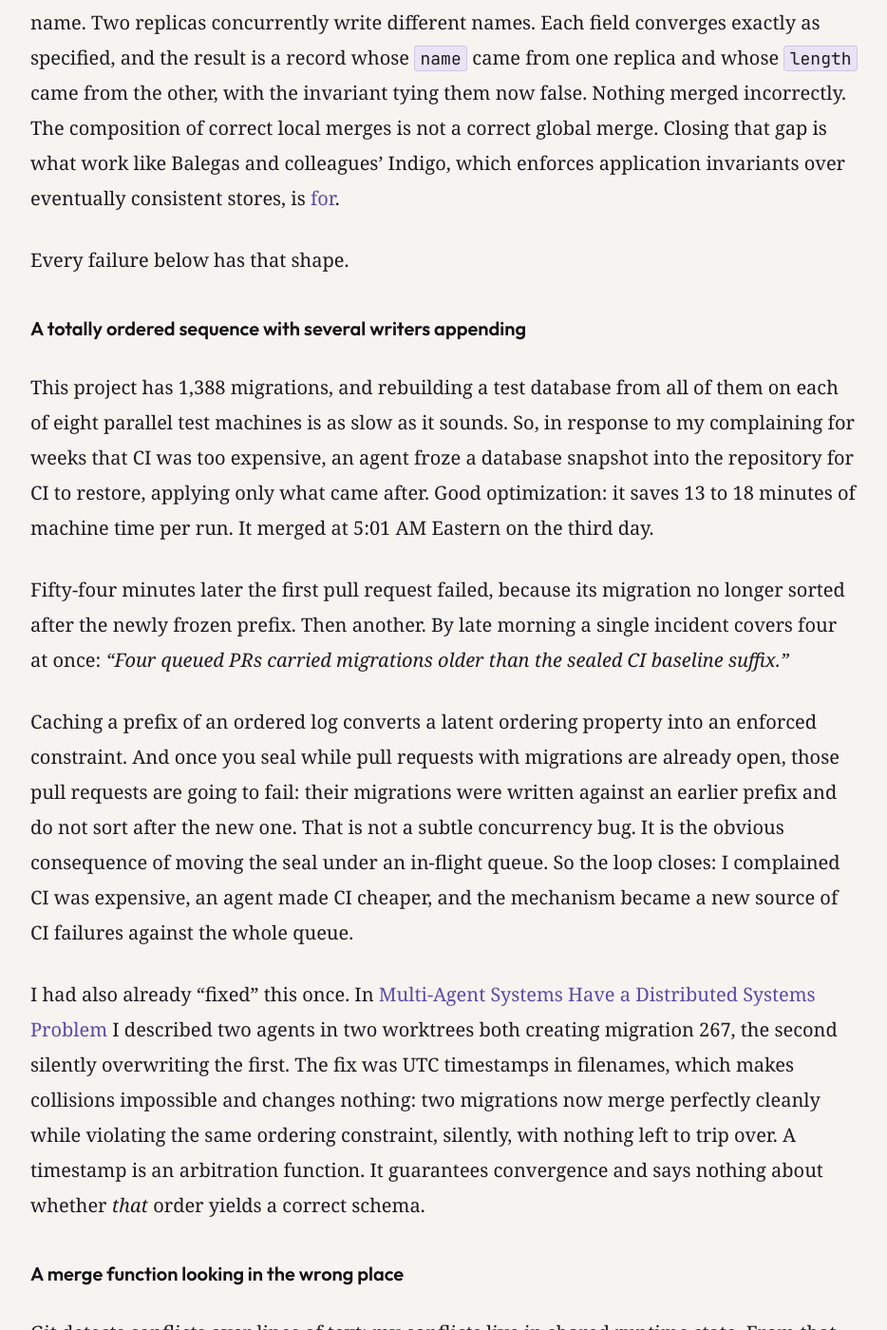
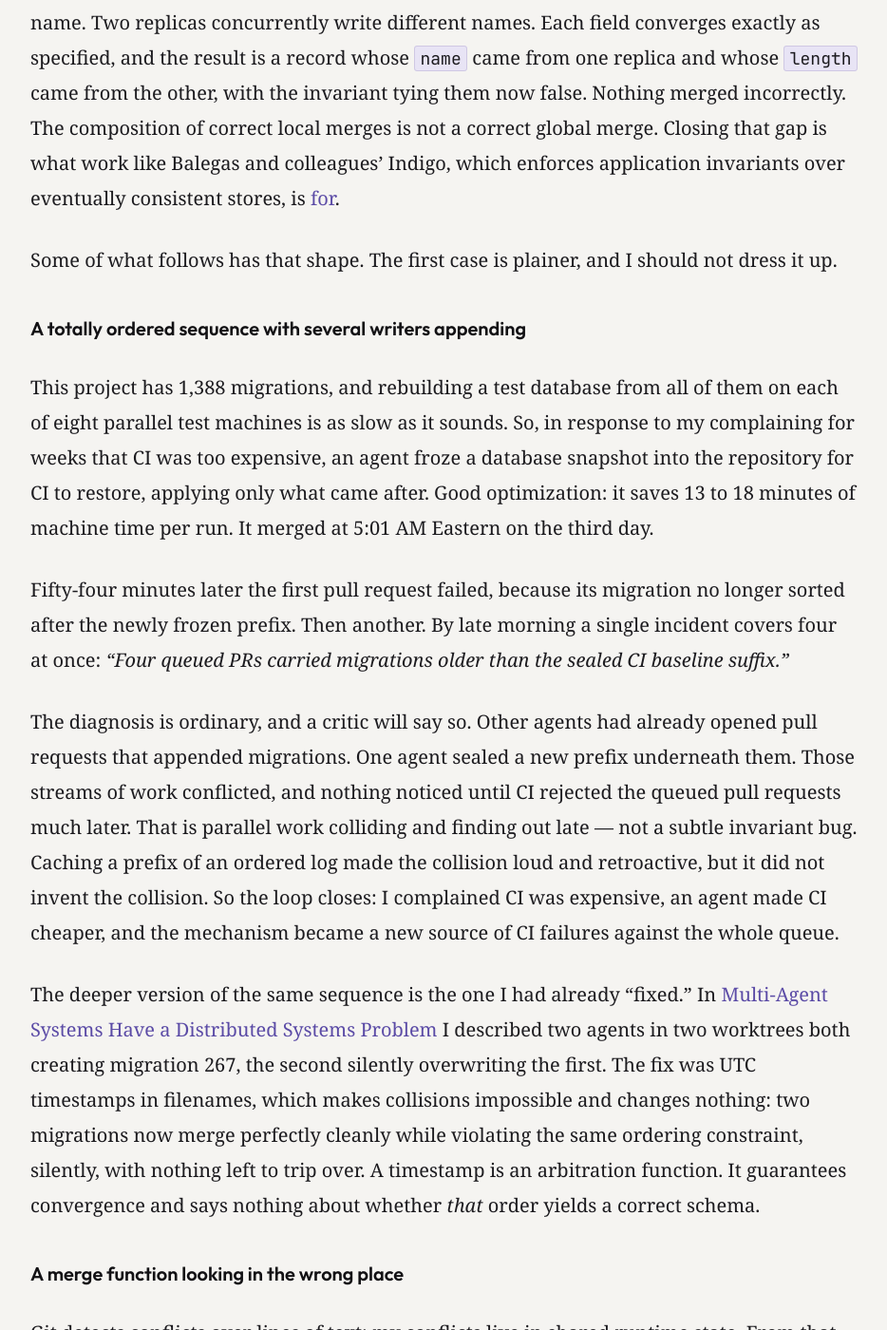
Before and after one commit to cmeiklejohn/cmeiklejohn.github.io, a Jekyll site: the page built from _posts/2026-07-26-one-writer.markdown, in a window 1280 px wide and 1400 px high, scrolled down 5558 px. Shown: the whole window at 95% size, without its empty margins (172-1106 px from the left). Built offline with Jekyll 4.4.1, drawn with Linux system fonts in a browser that asks for light colours; some web fonts are replaced.

Commit message:
Reframe the seal failure as parallel work discovered late
Own the obvious critique: agents appended migrations in parallel while another sealed the CI prefix, and nothing noticed until CI. Keep the timestamp story as the deeper total-order case.

Co-authored-by: Christopher S. Meiklejohn <christopher.meiklejohn@gmail.com>

```diff
--- a/_posts/2026-07-26-one-writer.markdown
+++ b/_posts/2026-07-26-one-writer.markdown
@@ -75,7 +75,7 @@ One framing before the specifics, because it unifies them. Every merge mechanism
 
 That distinction is the oldest lesson in the replicated-data literature and it has a canonical counterexample. Take a replicated map where each field merges independently under its own perfectly reasonable rule. One field holds a person's name, another the length of that name. Two replicas concurrently write different names. Each field converges exactly as specified, and the result is a record whose `name` came from one replica and whose `length` came from the other, with the invariant tying them now false. Nothing merged incorrectly. The composition of correct local merges is not a correct global merge. Closing that gap is what work like Balegas and colleagues' Indigo, which enforces application invariants over eventually consistent stores, is [for]({% post_url 2018-11-14-ipa %}).
 
-Every failure below has that shape.
+Some of what follows has that shape. The first case is plainer, and I should not dress it up.
 
 ### A totally ordered sequence with several writers appending
 
@@ -83,9 +83,9 @@ This project has 1,388 migrations, and rebuilding a test database from all of th
 
 Fifty-four minutes later the first pull request failed, because its migration no longer sorted after the newly frozen prefix. Then another. By late morning a single incident covers four at once: *"Four queued PRs carried migrations older than the sealed CI baseline suffix."*
 
-Caching a prefix of an ordered log converts a latent ordering property into an enforced constraint. And once you seal while pull requests with migrations are already open, those pull requests are going to fail: their migrations were written against an earlier prefix and do not sort after the new one. That is not a subtle concurrency bug. It is the obvious consequence of moving the seal under an in-flight queue. So the loop closes: I complained CI was expensive, an agent made CI cheaper, and the mechanism became a new source of CI failures against the whole queue.
+The diagnosis is ordinary, and a critic will say so. Other agents had already opened pull requests that appended migrations. One agent sealed a new prefix underneath them. Those streams of work conflicted, and nothing noticed until CI rejected the queued pull requests much later. That is parallel work colliding and finding out late — not a subtle invariant bug. Caching a prefix of an ordered log made the collision loud and retroactive, but it did not invent the collision. So the loop closes: I complained CI was expensive, an agent made CI cheaper, and the mechanism became a new source of CI failures against the whole queue.
 
-I had also already "fixed" this once. In [Multi-Agent Systems Have a Distributed Systems Problem]({% post_url 2026-03-30-multi-agent-systems-have-a-distributed-systems-problem %}) I described two agents in two worktrees both creating migration 267, the second silently overwriting the first. The fix was UTC timestamps in filenames, which makes collisions impossible and changes nothing: two migrations now merge perfectly cleanly while violating the same ordering constraint, silently, with nothing left to trip over. A timestamp is an arbitration function. It guarantees convergence and says nothing about whether *that* order yields a correct schema.
+The deeper version of the same sequence is the one I had already "fixed." In [Multi-Agent Systems Have a Distributed Systems Problem]({% post_url 2026-03-30-multi-agent-systems-have-a-distributed-systems-problem %}) I described two agents in two worktrees both creating migration 267, the second silently overwriting the first. The fix was UTC timestamps in filenames, which makes collisions impossible and changes nothing: two migrations now merge perfectly cleanly while violating the same ordering constraint, silently, with nothing left to trip over. A timestamp is an arbitration function. It guarantees convergence and says nothing about whether *that* order yields a correct schema.
 
 ### A merge function looking in the wrong place
 
```
